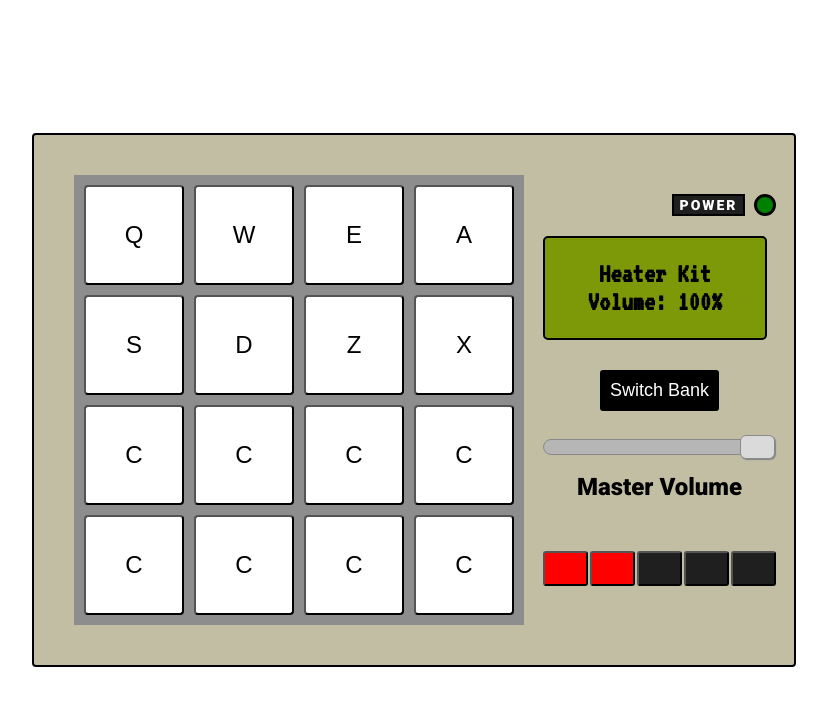
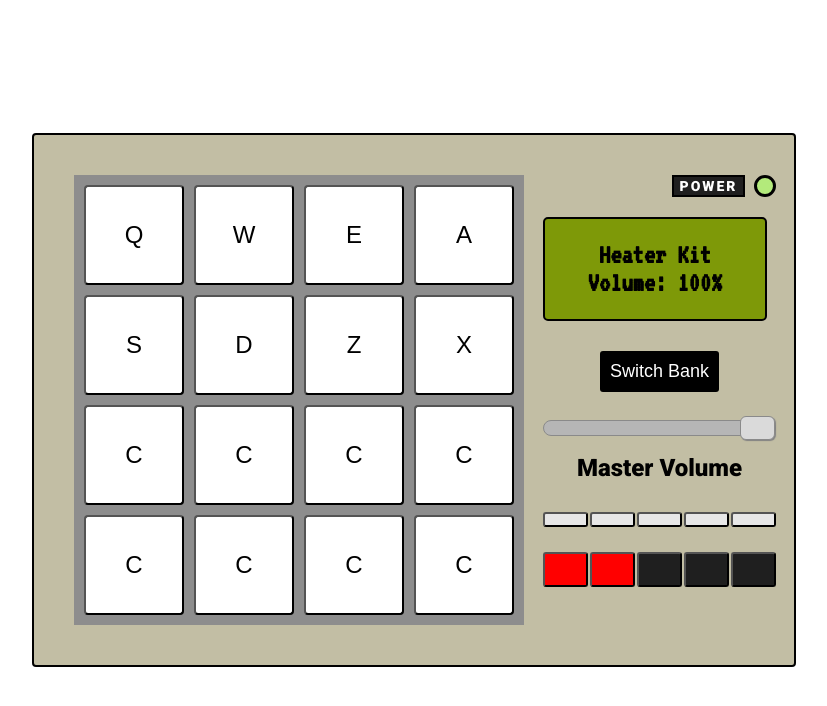
Before and after one commit to caseycantrell/beatboi, a React (Create React App) app: page / in a window 1280 px wide. Shown: the top 706 px of the page, without its empty margins (226-1053 px from the left). Built offline with nearby package versions, Linux system fonts and the light colour scheme.

Commit message:
updates styling

```diff
--- a/src/App.js
+++ b/src/App.js
@@ -267,18 +267,30 @@ const SwitchBank = ({ switchBank }) => (
 const Power = ({ stop, power }) => (
   <div className='power'>
     <button id="power" onClick={stop}>POWER</button>
-    <button id="on-off" style={power ? { backgroundColor: "green"} : {backgroundColor: "red"}}></button>
+    <button id="on-off" style={power ? { backgroundColor: "#B3EA7B"} : {backgroundColor: "#B41717"}}></button>
   </div>
 );
 
 const Dummies = () => (
-  <div className='dummy-buttons'>
+  <>
+  <div className='dummy-buttons1'>
+    <button id="dummy1"></button>
+    <button id="dummy1"></button>
+    <button id="dummy1"></button>
+    <button id="dummy1"></button>
+    <button id="dummy1"></button>
+  </div>
+  <div className='dummy-buttons2'>
     <button id="dummy" style={{ backgroundColor: "red"}}></button>
     <button id="dummy" style={{ backgroundColor: "red"}}></button>
     <button id="dummy"></button>
     <button id="dummy"></button>
     <button id="dummy"></button>
   </div>
+  </>
+
+
+
 
 );
 
--- a/src/index.css
+++ b/src/index.css
@@ -107,7 +107,9 @@ h2 {
 .right-side {
   display: flex;
   flex-direction: column;
-  padding: 19px;
+  padding-bottom: 19px;
+  padding-left: 19px;
+  padding-right: 19px;
 }
 
 .power {
@@ -135,17 +137,31 @@ h2 {
   background-color: #000000;
 }
 
-.dummy-buttons {
+.dummy-buttons1 {
   display: grid;
   grid-template-columns: 1fr 1fr 1fr 1fr 1fr;
   grid-gap: 2px;
-  padding-top: 50px;
+  padding-top: 30px;
+}
+
+.dummy-buttons2 {
+  display: grid;
+  grid-template-columns: 1fr 1fr 1fr 1fr 1fr;
+  grid-gap: 2px;
+  padding-top: 25px;
 }
 
 #dummy {
   width: 45px;
   height: 35px;
   background-color: #1f1f1f;
+  border-radius: 3px;
+}
+
+#dummy1 {
+  width: 45px;
+  height: 15px;
+  background-color: #e7e7e7;
   border-radius: 3px;
 }
 
```
